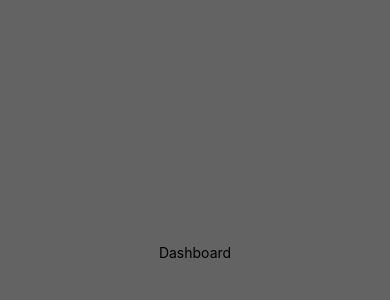
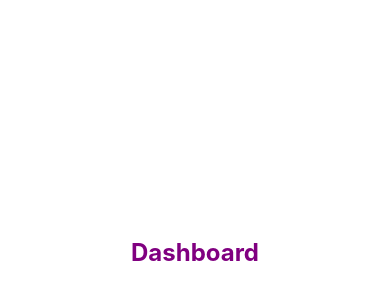
Before and after one commit to silvaarmando/gofinances, a React Native app: screen / in a window 390 px wide. Shown: the part 170-470 px from the top of the page. Built offline with nearby package versions, Linux system fonts and the light colour scheme.

Commit message:
Add StyledSheet

```diff
--- a/src/pages/Dashboard/index.tsx
+++ b/src/pages/Dashboard/index.tsx
@@ -3,13 +3,16 @@ import {
   Text
 } from 'react-native'
 import {
-  Container
+  Container,
+  Title
 } from './styles'
 
 export function Dashboard() {
   return (
     <Container>
-      <Text>Dashboard</Text>
+      <Title>
+        Dashboard
+      </Title>
     </Container>
   )
 }
--- a/src/pages/Dashboard/styles.ts
+++ b/src/pages/Dashboard/styles.ts
@@ -4,5 +4,10 @@ export const Container = styled.View`
   flex: 1;
   justify-content: center;
   align-items: center;
-  background-color: #636363;
 `
+
+export const Title = styled.Text`
+  font-size: 24px;
+  font-weight: bold;
+  color: purple;
+`
```
Also changed, not shown: 1 other file (tests, documents, lock files or other folders).
